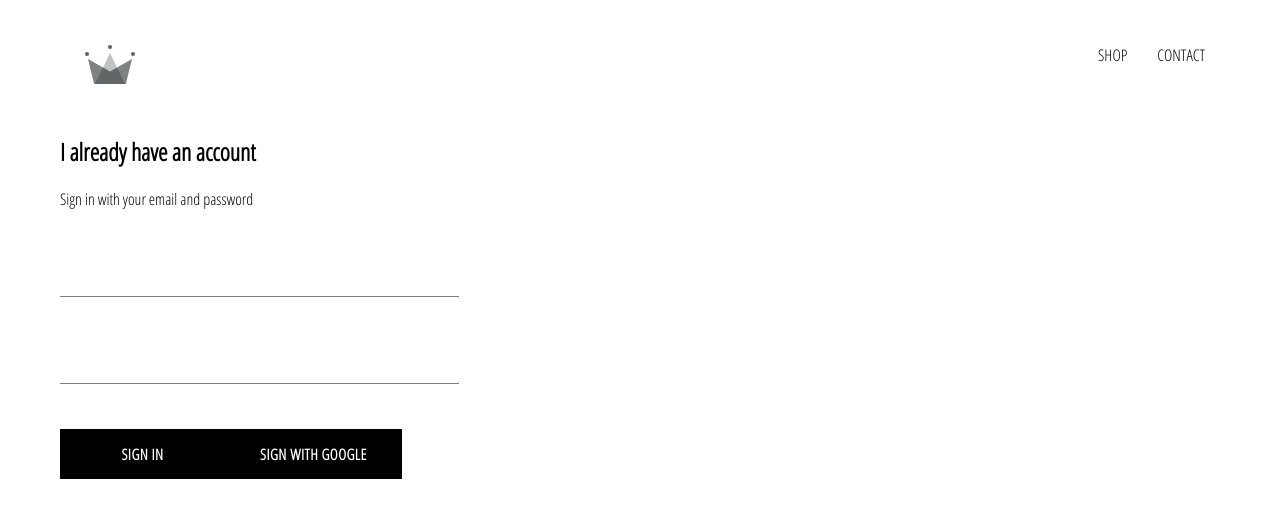
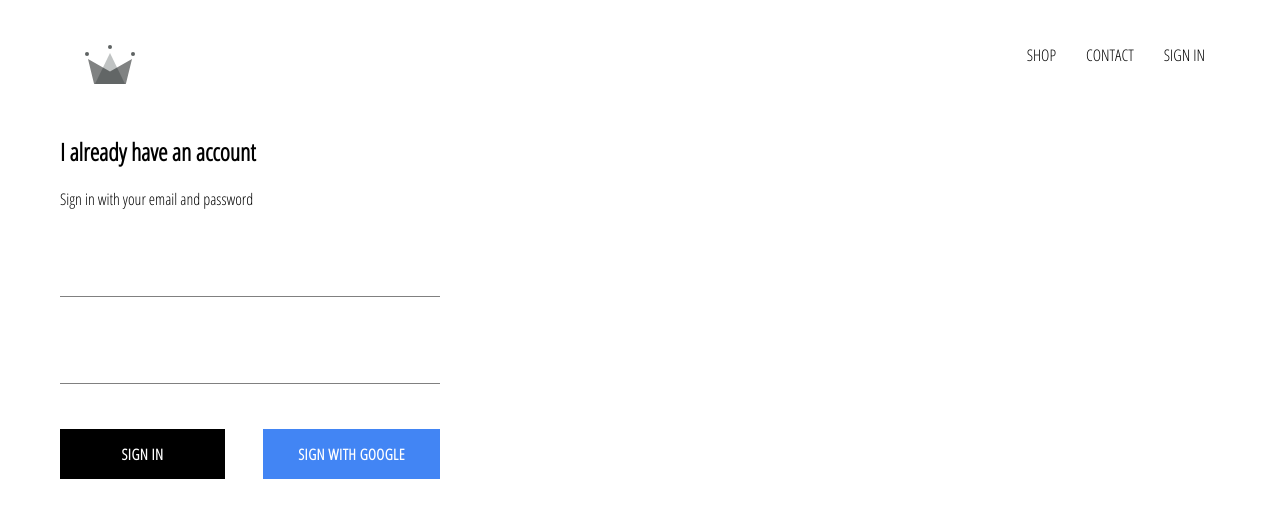
Before and after one commit to bahkali/crwn-clothing, a React (Create React App) app: page /signin in a window 1280 px wide. Shown: the top 518 px of the page. Built offline with nearby package versions, Linux system fonts and the light colour scheme; no server answers.

Commit message:
added the sign out button

```diff
--- a/src/App.css
+++ b/src/App.css
@@ -6,3 +6,7 @@
   text-decoration: none;
   color: black;
 }
+
+* {
+  box-sizing: border-box;
+}
--- a/src/App.js
+++ b/src/App.js
@@ -31,7 +31,7 @@
   render() {
     return (
       <div>
-        <Header />
+        <Header currentUser={this.state.currentUser} />
         <Switch>
           <Route exact path="/" component={HomePage} />
           <Route path="/shop" component={ShopPage} />
--- a/src/components/custom-button/custom-buttom.styles.scss
+++ b/src/components/custom-button/custom-buttom.styles.scss
@@ -19,4 +19,12 @@
     color: black;
     border: 1px solid black;
   }
+  &.google-sign-in {
+    background-color: #4285f4;
+    color: white;
+    &:hover {
+      background-color: #357ae8;
+      border: none;
+    }
+  }
 }
--- a/src/components/header/header.component.jsx
+++ b/src/components/header/header.component.jsx
@@ -1,10 +1,11 @@
 import React from "react";
 import { Link } from "react-router-dom";
+import { auth } from "../../firebase/firebase.utils";
 import { ReactComponent as Logo } from "../../assets/crown.svg";
 
 import "./header.styles.scss";
 
-const Header = () => {
+const Header = ({ currentUser }) => {
   return (
     <div className="header">
       <Link className="logo-container" to="/">
@@ -17,6 +18,16 @@
         <Link className="option" to="/shop">
           CONTACT
         </Link>
+        {currentUser ? (
+          <div className="option" onClick={() => auth.signOut()}>
+            SIGN OUT
+          </div>
+        ) : (
+          <Link className="option" to="/signin">
+            {" "}
+            SIGN IN
+          </Link>
+        )}
       </div>
     </div>
   );
--- a/src/components/header/header.styles.scss
+++ b/src/components/header/header.styles.scss
@@ -20,6 +20,7 @@
 
     .option {
       padding: 10px 15px;
+      cursor: pointer;
     }
   }
 }
--- a/src/components/sign-in/sign-in.styles.scss
+++ b/src/components/sign-in/sign-in.styles.scss
@@ -1,5 +1,13 @@
 .sign-in {
-  width: 30vw;
+  width: 380px;
   display: flex;
   flex-direction: column;
+
+  .title {
+    margin: 10px 0;
+  }
+  .buttons {
+    display: flex;
+    justify-content: space-between;
+  }
 }
```
